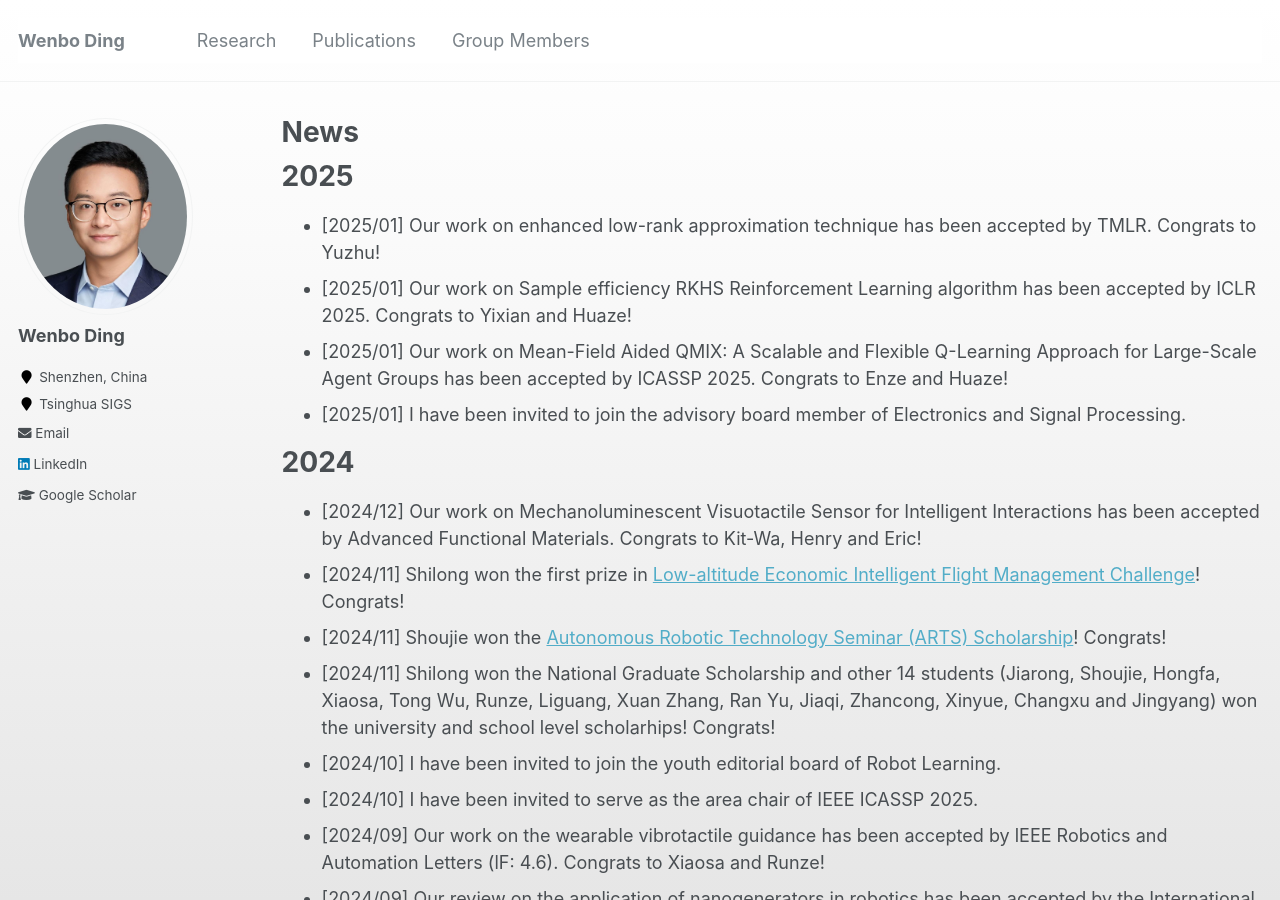
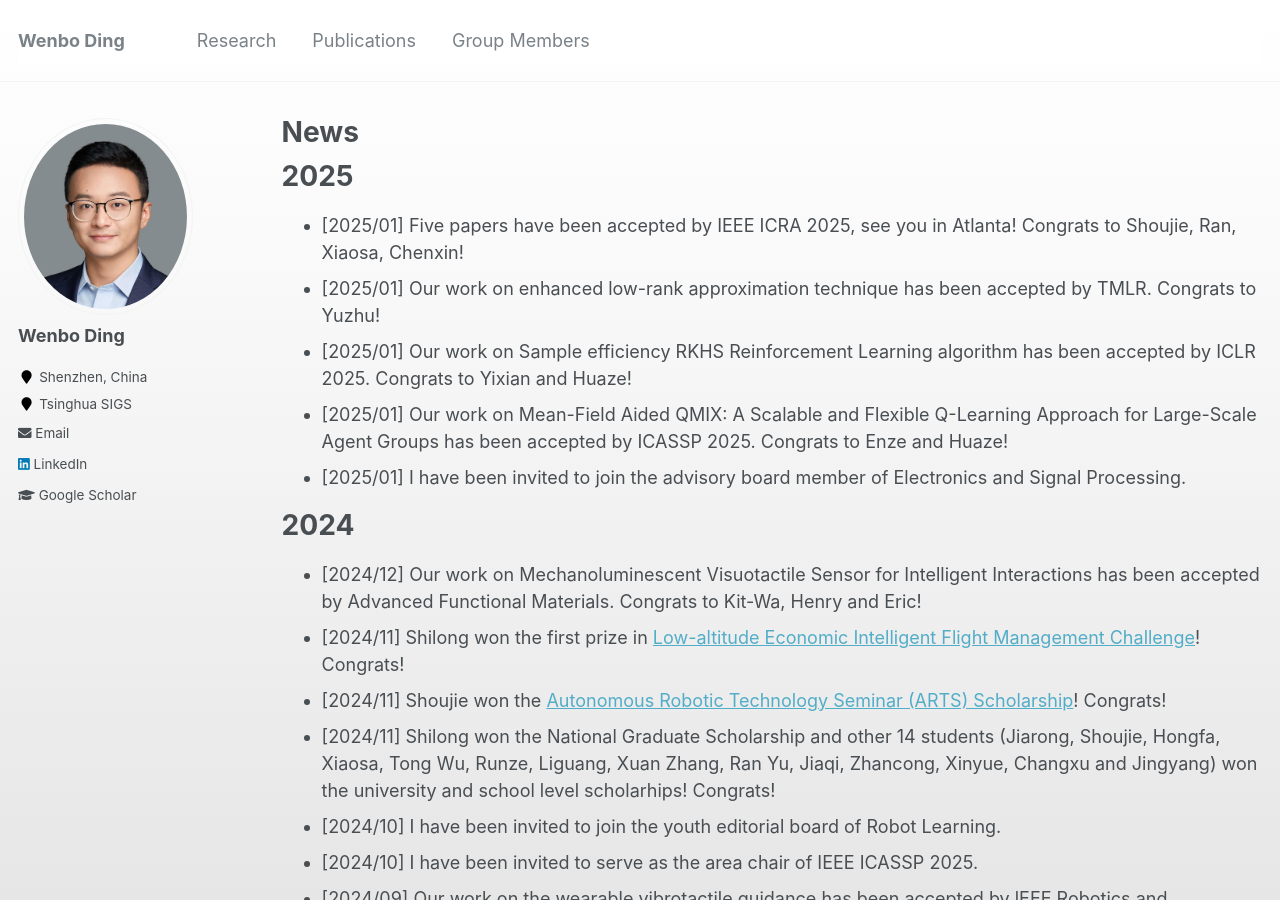
Before and after one commit to whenboy07/whenboy07.github.io, a Jekyll site: the page built from _pages/news.md, in a window 1280 px wide and 900 px high. Built offline with Jekyll 4.4.1, drawn with Linux system fonts in a browser that asks for light colours.

Commit message:
update news

```diff
--- a/_pages/news.md
+++ b/_pages/news.md
@@ -5,6 +5,7 @@ permalink: /news/
 author_profile: true
 ---
 # 2025
+* [2025/01] Five papers have been accepted by IEEE ICRA 2025, see you in Atlanta! Congrats to Shoujie, Ran, Xiaosa, Chenxin!
 * [2025/01] Our work on enhanced low-rank approximation technique has been accepted by TMLR. Congrats to Yuzhu!
 * [2025/01] Our work on Sample efficiency RKHS Reinforcement Learning algorithm has been accepted by ICLR 2025. Congrats to Yixian and Huaze!
 * [2025/01] Our work on Mean-Field Aided QMIX: A Scalable and Flexible Q-Learning Approach for Large-Scale Agent Groups has been accepted by ICASSP 2025. Congrats to Enze and Huaze!
```
